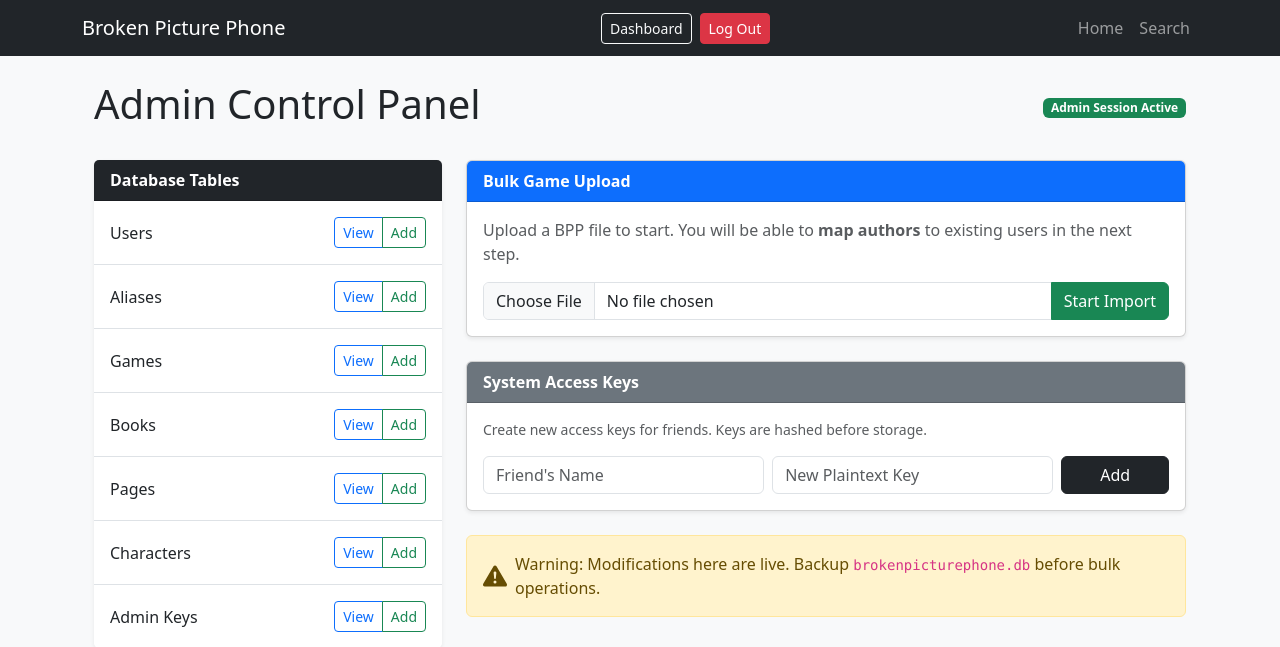
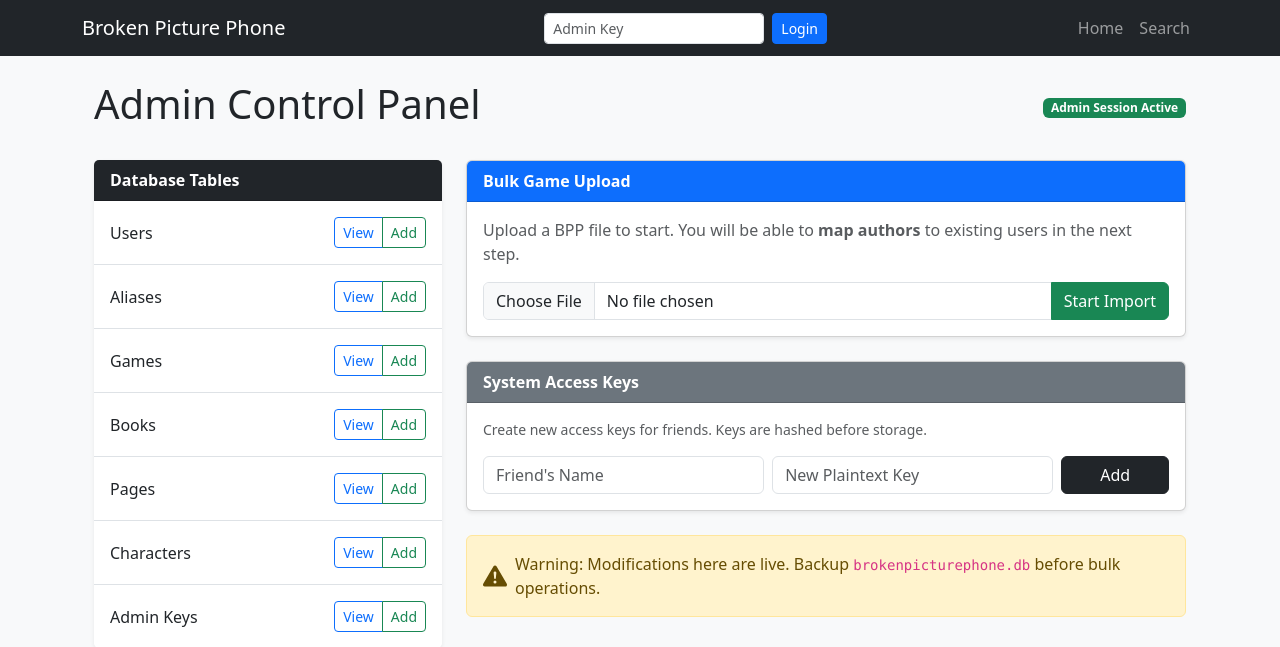
Before and after one commit to basilicon/bpp-archive, a Flask app: page /admin/dashboard in a window 1280 px wide. Shown: the top 647 px of the page. Run offline with Flask 3, Linux system fonts and the light colour scheme; the visitor is signed in with stand-in values (Sample User, id 1); some libraries are stand-ins or nearby versions.

Commit message:
Fixed issue with logging in

```diff
--- a/app.py
+++ b/app.py
@@ -133,24 +133,30 @@ def admin_required(f):
         return f(*args, **kwargs)
     return decorated_function
 
-# 1. The "Login" Route (Sync / Auth)
-@app.route('/admin/auth')
+# 1. The "Login" Route - Now handles the POST from your Navbar
+@app.route('/admin/auth', methods=['POST'])
 def admin_auth():
-    key = request.args.get('key')
-    # Check all stored admin hashes
+    # Use .form.get because the navbar uses a POST form
+    key = request.form.get('admin_key')
+
     all_keys = AdminKey.query.all()
     for admin_key in all_keys:
         if admin_key.check_key(key):
             session['is_admin'] = True
+            session.permanent = True # Keeps you logged in for a while
             flash("Admin access granted.")
+            # Redirect back to where you were, or dashboard if unknown
             return redirect(url_for('admin_dashboard'))
 
-    return "Invalid Key", 403
+    flash("Invalid Admin Key.")
+    return redirect(url_for('index'))
 
 # 2. The Dashboard
 @app.route('/admin/dashboard')
 @admin_required
 def admin_dashboard():
+    # needs to try to login here
+
     return render_template('admin/dashboard.html', tables=MODEL_MAP.keys())
 
 # 3. upload logic
--- a/templates/base.html
+++ b/templates/base.html
@@ -29,10 +29,10 @@
             <div class="collapse navbar-collapse" id="navbarNav">
                 <div class="d-flex align-items-center ms-auto">
                     {% if session.get('is_admin') %}
-                        <a href="{{ url_for('admin_dashboard') }}" class="btn btn-sm btn-outline-light me-2">Dashboard</a>
-                        <form action="{{ url_for('logout') }}" method="POST" class="mb-0">
-                            <button type="submit" class="btn btn-sm btn-danger">Log Out</button>
-                        </form>
+                        <form action="{{ url_for('admin_auth') }}" method="POST" class="d-flex gap-2">
+                        <input type="password" name="admin_key" class="form-control form-control-sm" placeholder="Admin Key" required>
+                        <button type="submit" class="btn btn-sm btn-primary">Login</button>
+                    </form>
                     {% else %}
                         <form action="{{ url_for('admin_auth') }}" method="POST" class="d-flex gap-2 mb-0">
                             <input type="password" name="admin_key" class="form-control form-control-sm"
```
